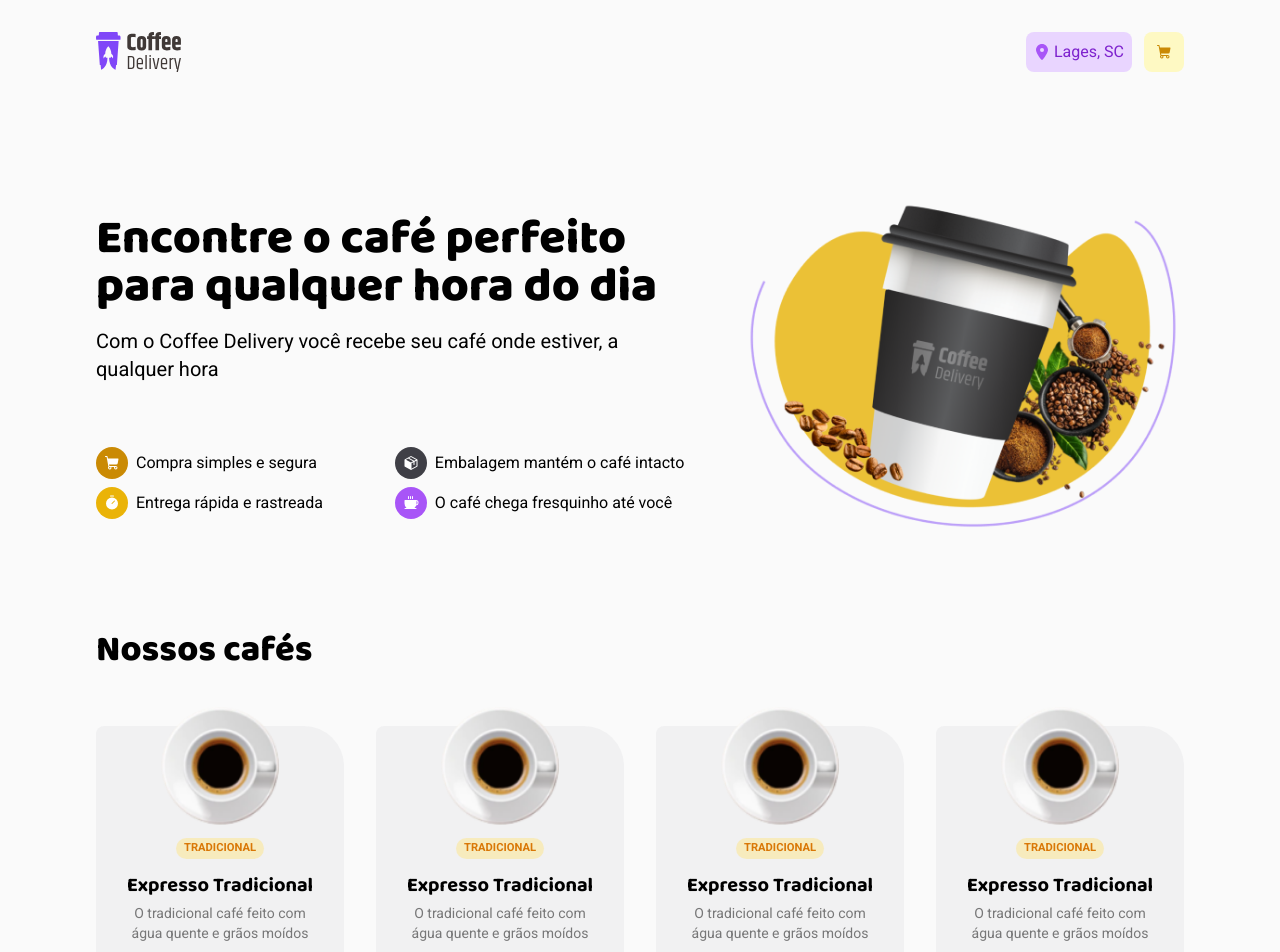
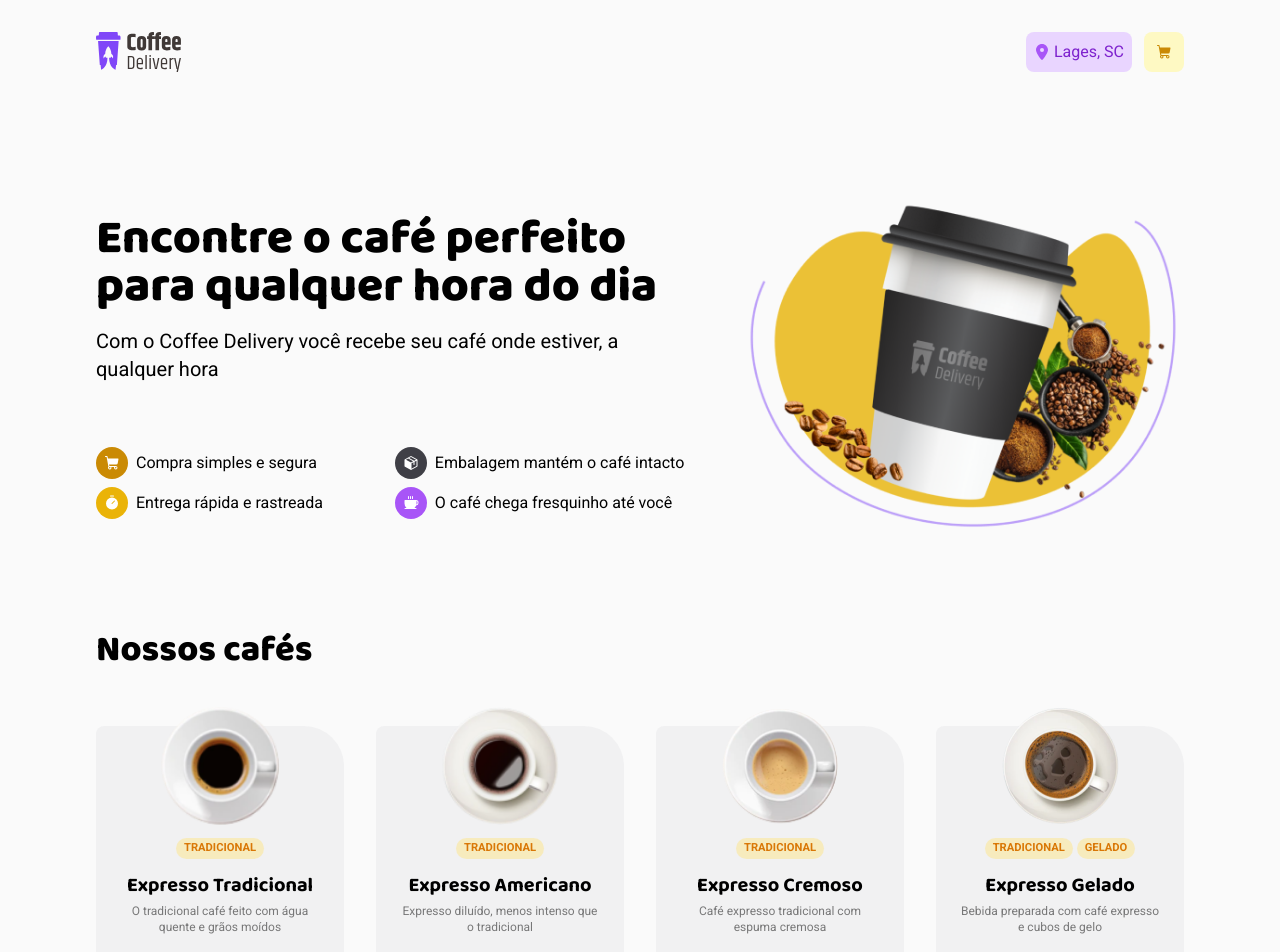
Before and after one commit to MatheusBorgesDev/coffee-delivery, a React (Vite) app: page / in a window 1280 px wide. Shown: the top 952 px of the page. Built offline with nearby package versions, Linux system fonts and the light colour scheme.

Commit message:
feat: :sparkles: make the coffee card component dynamic

```diff
--- a/src/components/coffeeCard.tsx
+++ b/src/components/coffeeCard.tsx
@@ -4,28 +4,38 @@ import {
   PiShoppingCartSimpleFill,
 } from "react-icons/pi";
 
-import coffeeImage from "../assets/coffees/expresso.png";
+interface CoffeeCardProps {
+  imgUrl: string;
+  title: string;
+  tags: string[];
+  description: string;
+}
 
-export function CoffeeCard() {
+export function CoffeeCard({
+  imgUrl,
+  tags,
+  title,
+  description,
+}: CoffeeCardProps) {
   return (
     <div className="bg-zinc-200/40 px-6 py-5 rounded-lg rounded-tr-[2.5rem] rounded-bl-[2.5rem]">
       <div className="flex flex-col gap-3 items-center text-center">
-        <img src={coffeeImage} alt="" className="w-[7.5rem] -mt-10" />
+        <img src={imgUrl} alt="" className="w-[7.5rem] -mt-10" />
 
-        <div className="px-2 py-[2px] flex items-center bg-amber-200/50 rounded-full">
-          <span className="uppercase text-amber-600 text-[0.7rem] font-bold">
-            tradicional
-          </span>
+        <div className="flex gap-1">
+          {tags.map((tag) => (
+            <div className="px-2 py-[2px] flex items-center bg-amber-200/50 rounded-full">
+              <span className="uppercase text-amber-600 text-[0.7rem] font-bold">
+                {tag}
+              </span>
+            </div>
+          ))}
         </div>
 
         <div>
-          <h3 className="font-baloo font-bold text-xl mb-1 ">
-            Expresso Tradicional
-          </h3>
+          <h3 className="font-baloo font-bold text-xl mb-1 ">{title}</h3>
 
-          <p className="text-sm opacity-50">
-            O tradicional café feito com água quente e grãos moídos
-          </p>
+          <p className="text-xs opacity-50">{description}</p>
         </div>
       </div>
 
```
